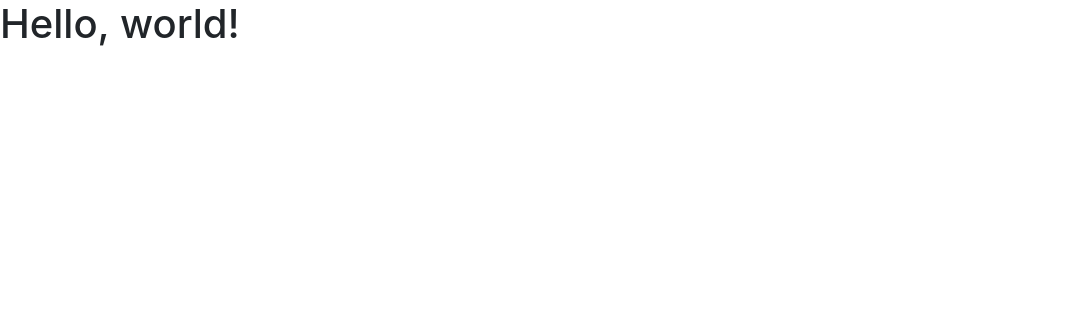
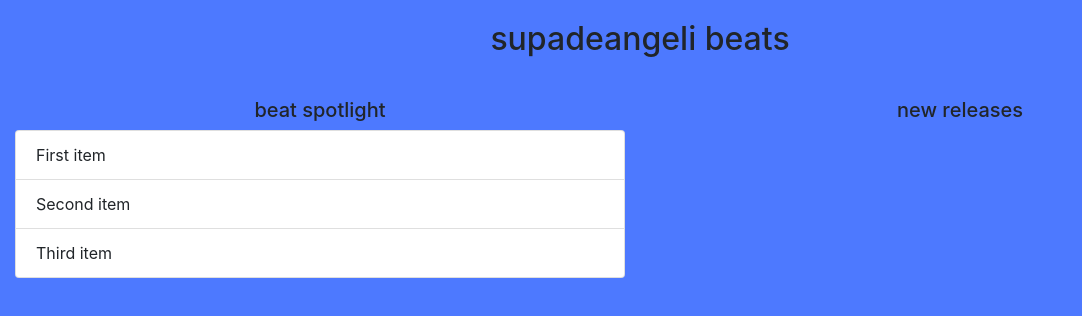
Before and after one commit to dawsoncanby/supadeangeli-2, a plain HTML site: page index.html in a window 1280 px wide. Shown: the whole page, without its empty margins (0-1082 px from the left). Drawn offline with nearby package versions, Linux system fonts and the light colour scheme.

Commit message:
started with layout

```diff
--- /dev/null
+++ b/css/style.css
@@ -0,0 +1,21 @@
+body {
+  background-color: #4d79ff;
+}
+
+.page-header {
+  text-align: center;
+  margin-top: 20px;
+  margin-bottom: 20px;
+  display: none;
+  tex
+}
+
+.spotlight {
+  display: none;
+  margin-top: 20px;
+  margin-bottom: 20px;
+}
+
+.spotlight-header {
+  text-align: center;
+}
--- a/index.html
+++ b/index.html
@@ -8,15 +8,41 @@
     <!-- Bootstrap CSS -->
     <link rel="stylesheet" href="https://stackpath.bootstrapcdn.com/bootstrap/4.3.1/css/bootstrap.min.css" integrity="sha384-ggOyR0iXCbMQv3Xipma34MD+dH/1fQ784/j6cY/iJTQUOhcWr7x9JvoRxT2MZw1T" crossorigin="anonymous">
 
-    <title>Hello, world!</title>
+    <link rel="stylesheet" href="/css/style.css">
+    <title>supadeangeli beats</title>
   </head>
   <body>
-    <h1>Hello, world!</h1>
+    <div class="container-fluid">
+
+      <!--webpage header-->
+      <div class="row">
+        <div class="col-12">
+          <h2 id="page-header" class="page-header">supadeangeli beats</h2>
+        </div>
+      </div>
+
+      <!--spotlights for best beats and new releases-->
+      <div class="row">
+        <div id="beat-spotlight" class="spotlight col-md-6">
+          <h5 class="spotlight-header">beat spotlight</h5>
+          <ul class="list-group">
+            <li class="list-group-item">First item</li>
+            <li class="list-group-item">Second item</li>
+            <li class="list-group-item">Third item</li>
+          </ul>
+        </div>
+
+        <div id="releases-spotlight" class="spotlight col-md-6">
+          <h5 class="spotlight-header">new releases</h5>
+        </div>
+      </div>
+    </div>
 
     <!-- Optional JavaScript -->
     <!-- jQuery first, then Popper.js, then Bootstrap JS -->
-    <script src="https://code.jquery.com/jquery-3.3.1.slim.min.js" integrity="sha384-q8i/X+965DzO0rT7abK41JStQIAqVgRVzpbzo5smXKp4YfRvH+8abtTE1Pi6jizo" crossorigin="anonymous"></script>
+    <script src="https://code.jquery.com/jquery-3.2.1.min.js"></script>
     <script src="https://cdnjs.cloudflare.com/ajax/libs/popper.js/1.14.7/umd/popper.min.js" integrity="sha384-UO2eT0CpHqdSJQ6hJty5KVphtPhzWj9WO1clHTMGa3JDZwrnQq4sF86dIHNDz0W1" crossorigin="anonymous"></script>
     <script src="https://stackpath.bootstrapcdn.com/bootstrap/4.3.1/js/bootstrap.min.js" integrity="sha384-JjSmVgyd0p3pXB1rRibZUAYoIIy6OrQ6VrjIEaFf/nJGzIxFDsf4x0xIM+B07jRM" crossorigin="anonymous"></script>
+    <script src="/js/startup.js"></script>
   </body>
 </html>
--- /dev/null
+++ b/js/startup.js
@@ -0,0 +1,5 @@
+$(document).ready(function() {
+  $('#page-header').fadeIn(1000);
+  $('#beat-spotlight').fadeIn(2000);
+  $('#releases-spotlight').fadeIn(2500);
+});
```
Also changed, not shown: favicon.ico (added), 2 other files.
